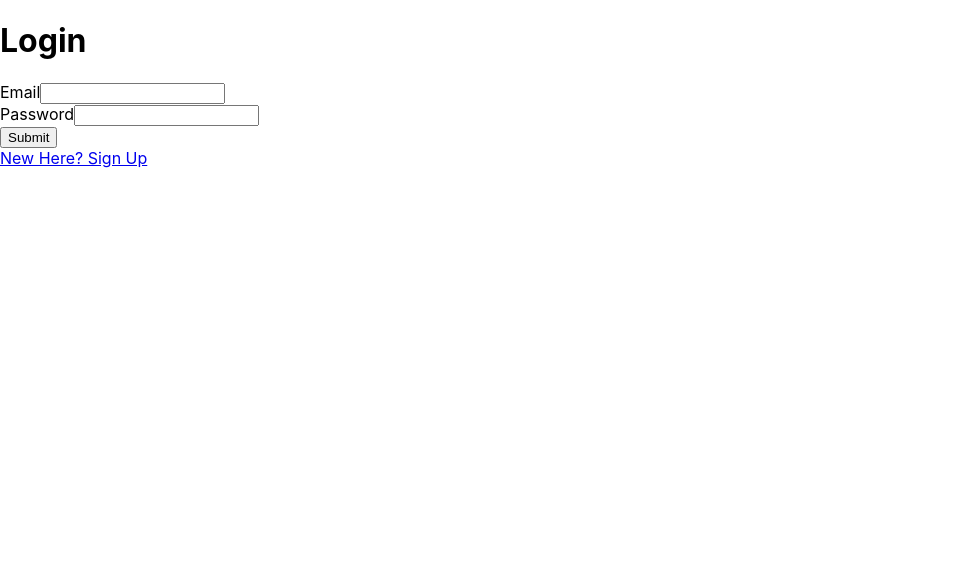
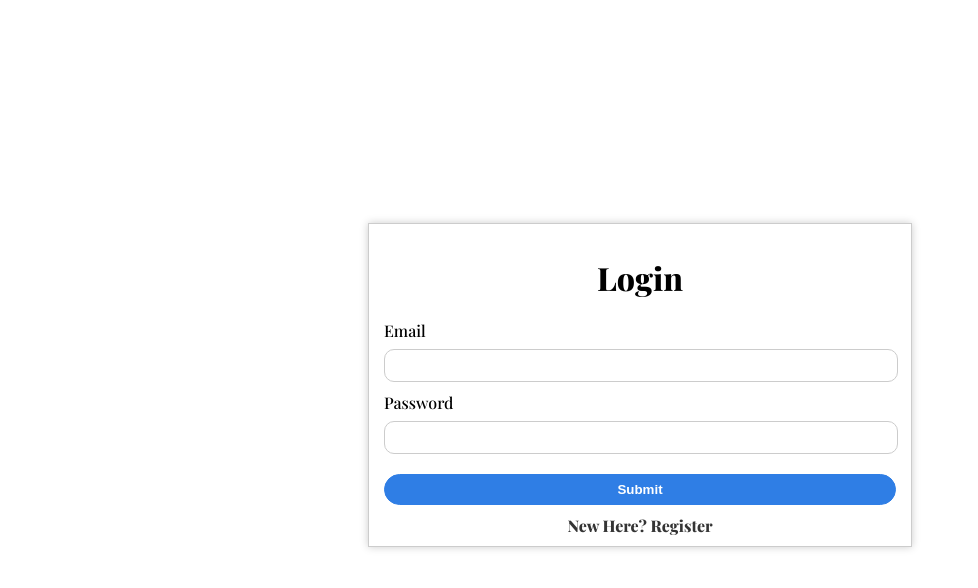
Before and after one commit to neelansh27/BlogPress, a React (Create React App) app in the folder BlogPress/client/: page /auth/login in a window 1280 px wide. Shown: the top 588 px of the page, without its empty margins (0-978 px from the left). Built offline with nearby package versions, Linux system fonts and the light colour scheme; a web font is replaced by a local one.

Commit message:
Add css to auth pages

```diff
--- a/BlogPress/client/src/components/login.js
+++ b/BlogPress/client/src/components/login.js
@@ -36,27 +36,40 @@ function Login() {
     })
   };
   return (
-    <form onSubmit={handleSubmit}>
+    <div className="outerBox">
+      <div className="innerBox">
+        <form className="auth-form" onSubmit={handleSubmit}>
           <h1>Login</h1>
-    { !response || response}
-      <div>
+          {!response || <div className="notify">{response}</div>}
+          <div className="row">
             <label htmlFor="email">Email</label>
-        <input type="email" name="email" value={email} onChange={handleEmail} />
+            <input
+              type="email"
+              name="email"
+              value={email}
+              onChange={handleEmail}
+              required
+            />
           </div>
-      <div>
+          <div className="row">
             <label htmlFor="password">Password</label>
             <input
               type="password"
               name="password"
               value={password}
               onChange={handlePassword}
+              required
             />
           </div>
-      <div>
+          <div className="auth-btn">
             <button type="submit">Submit</button>
           </div>
-    <Link to="/auth/register">New Here? Sign Up</Link>
+    <div className="link-text">
+          <Link to="/auth/register" className="auth-other">New Here? Register</Link>
+</div>
         </form>
+      </div>
+    </div>
   );
 }
 
--- a/BlogPress/client/src/components/register.js
+++ b/BlogPress/client/src/components/register.js
@@ -1,6 +1,6 @@
 import React, { useState } from "react";
 import { Link } from "react-router-dom";
-
+import "../css/auth.css"
 function Register() {
   const [username, setUsername] = useState("");
   const [email, setemail] = useState("");
@@ -41,36 +41,50 @@ function Register() {
       });
   };
   return (
-    <form onSubmit={handleSubmit}>
+    <div className="outerBox">
+      <div className="innerBox">
+        <form className="auth-form" onSubmit={handleSubmit}>
           <h1>Register</h1>
           {!response || response}
-      <div>
+          <div className="row">
             <label htmlFor="username">Name</label>
             <input
               type="username"
               name="username"
               value={username}
               onChange={handleName}
+              required
             />
           </div>
-      <div>
+          <div className="row">
             <label htmlFor="email">Email</label>
-        <input type="email" name="email" value={email} onChange={handleEmail} />
+            <input
+              type="email"
+              name="email"
+              value={email}
+              onChange={handleEmail}
+              required
+            />
           </div>
-      <div>
+          <div className="row">
             <label htmlFor="password">Password</label>
             <input
               type="password"
               name="password"
               value={password}
               onChange={handlePassword}
+              required
             />
           </div>
-      <div>
+          <div className="auth-btn">
             <button type="submit">Submit</button>
           </div>
-      <Link to="/auth/login">Already a User? Login</Link>
+    <div className="link-text">
+          <Link to="/auth/login" className="auth-other">Already a User? Login</Link>
+</div>
         </form>
+      </div>
+    </div>
   );
 }
 
--- /dev/null
+++ b/BlogPress/client/src/css/auth.css
@@ -0,0 +1,78 @@
+@import url('https://fonts.googleapis.com/css2?family=Playfair+Display:wght@500&display=swap');
+.outerBox{
+  display: flex;
+  justify-content: center;
+  align-items: center;
+  height: 100vh;
+}
+.innerBox{
+  border: 1px solid #ccc;
+  font-family: 'Playfair Display', serif;
+  box-shadow: #ccc 0px 0px 8px;
+  padding: 10px 15px;
+  margin-bottom: 30px;
+  width: 40vw;
+  min-width: 250px;
+}
+
+.auth-form h1 {
+  text-align: center;
+}
+.auth-form label {
+  margin-bottom: 8px;
+}
+.row{
+  display: grid;
+  width: 98%;
+  margin-bottom: 10px;
+}
+
+.row input {
+  width: inherit;
+  padding: 5px 10px;
+  border: 1px solid #ccc;
+  font-size: 1.1rem;
+  border-radius: 10px;
+}
+.row input:focus{
+  outline: 1px solid #ccc;
+  border: none;
+}
+
+.auth-btn {
+  display: flex;
+  justify-content: center;
+  padding: 10px 0px;
+}
+
+.auth-btn button{
+  width: 100%;
+  color: white;
+  font-weight: bold;
+  background-color: #2F7EE5;
+  border: 1px solid #2F7EE5;
+  padding: 7px 10px;
+  border-radius: 20px;
+}
+
+.auth-btn button:active{
+  background-color: #0E62C0;
+  border: 1px solid #0E62C0;
+}
+
+.auth-other{
+  text-decoration: none;
+  color: #343434;
+}
+.link-text{
+  text-align: center;
+  font-weight: bold;
+}
+.auth-other:active, .auth-other:hover{
+  text-decoration: underline;
+}
+
+.notify{
+  color: red;
+  text-align: center;
+}
```
Lines whose indentation alone changed are shown as unchanged.
